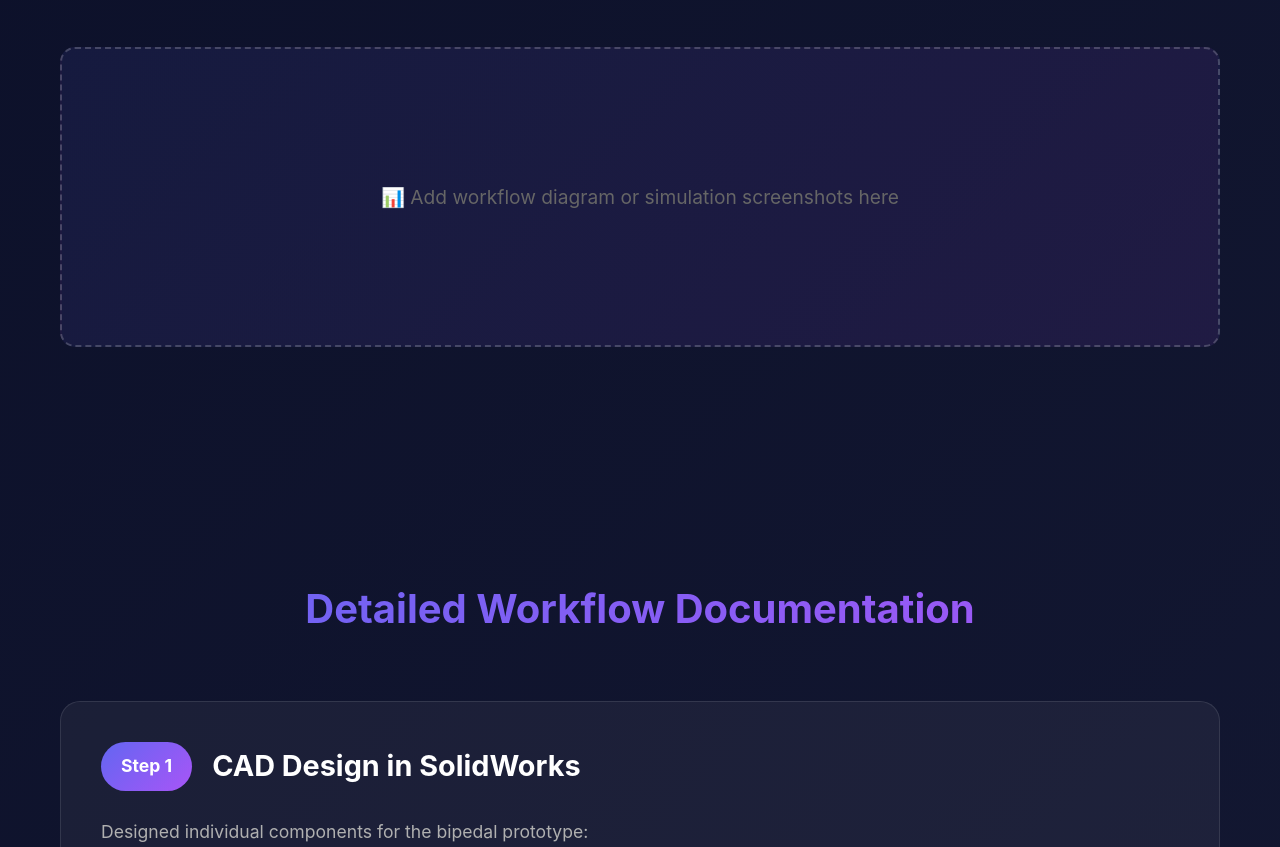
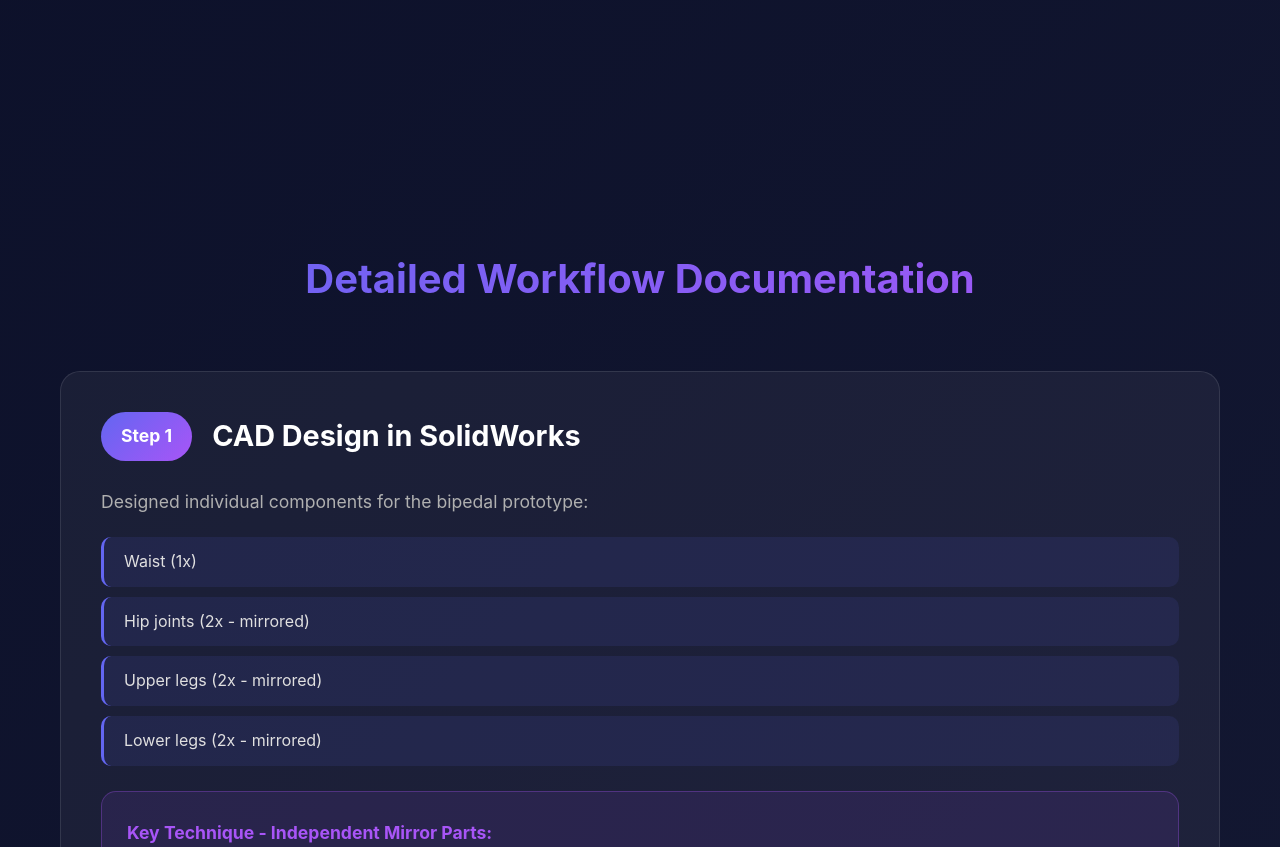
Before and after one commit to Sjschhabra/project-eleven.github.io, a plain HTML site: page index.html in a window 1280 px wide. Shown: the part 1280-2127 px from the top of the page. Drawn offline with Linux system fonts and the light colour scheme.

Commit message:
Remove media placeholder from index.html
Removed placeholder for workflow diagram or simulation screenshots.

```diff
--- a/index.html
+++ b/index.html
@@ -632,12 +632,6 @@
                 <p>Physics Sim</p>
             </div>
         </div>
-
-        <div class="media-placeholder" style="margin-top: 50px;">
-            <div class="placeholder-text">
-                📊 Add workflow diagram or simulation screenshots here
-            </div>
-        </div>
     </div>
 
     <div class="section">
```
